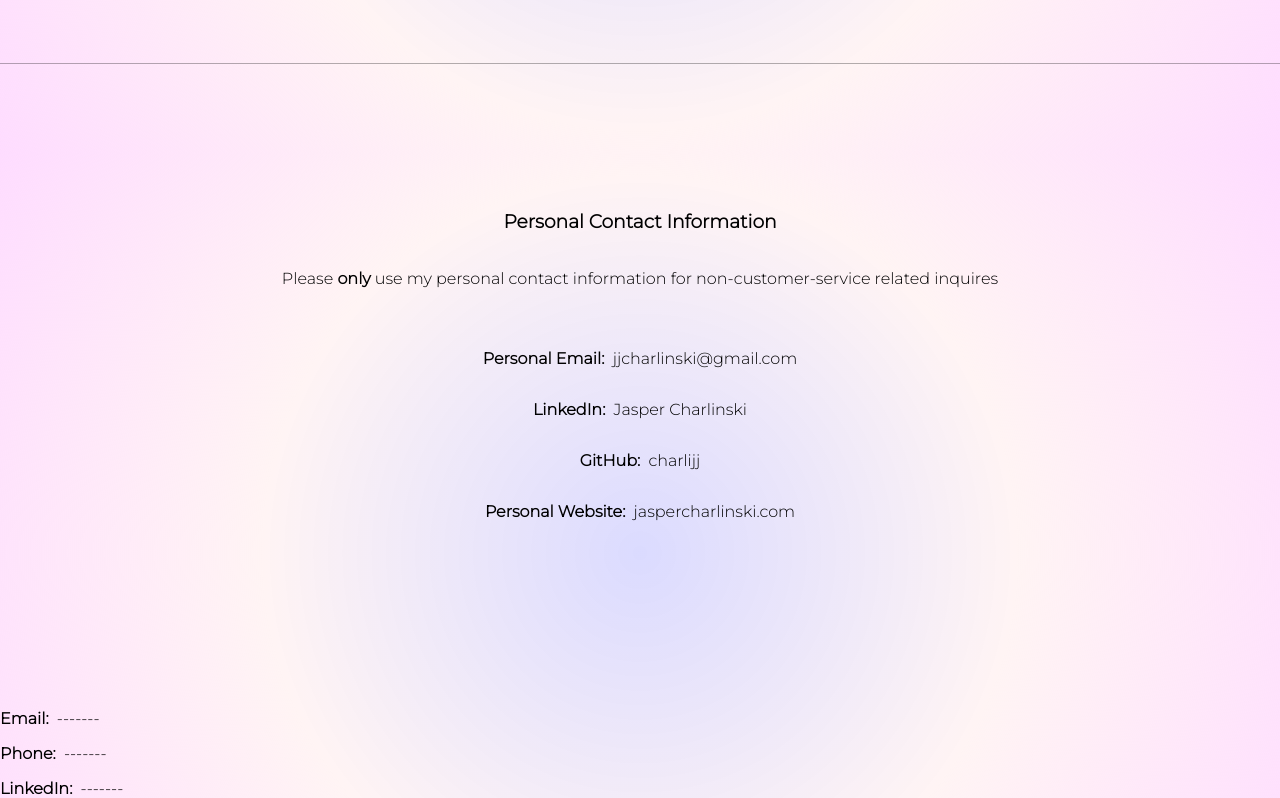
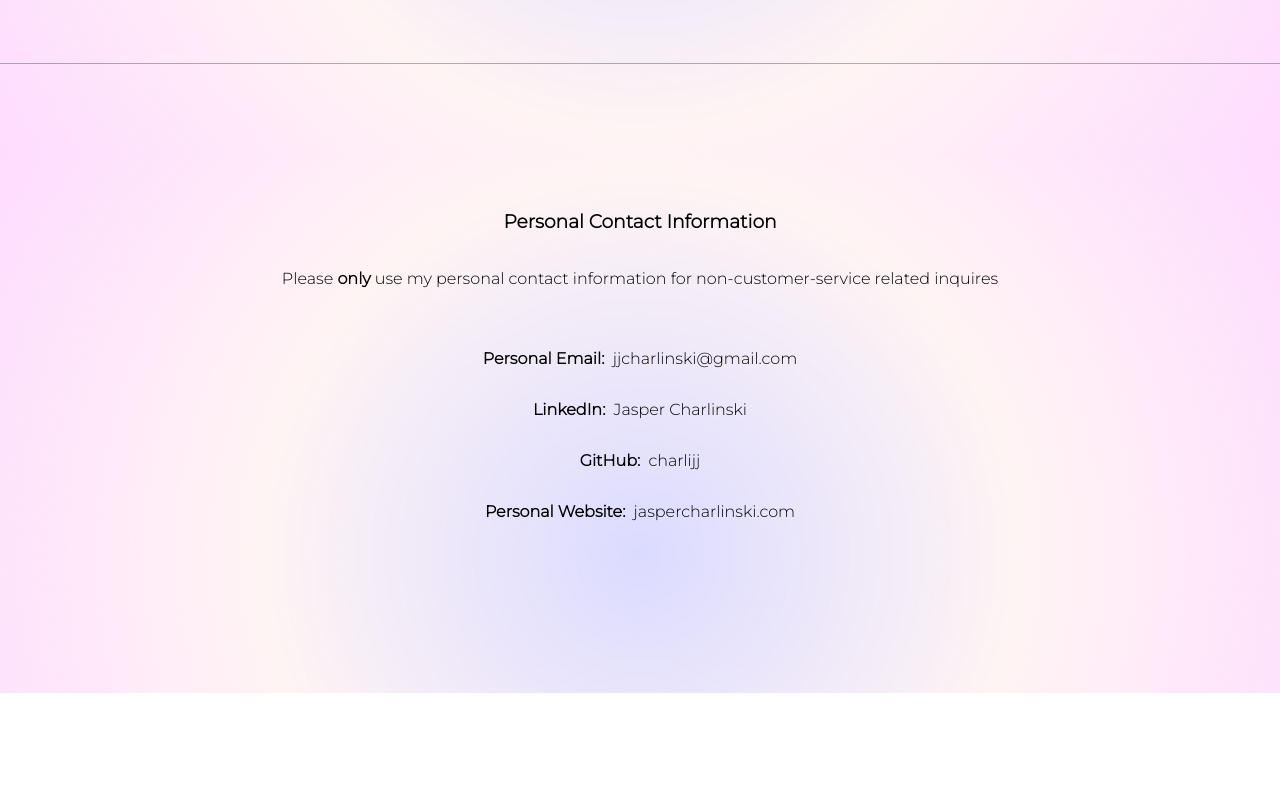
Before and after one commit to jjwebdesign/JJ-Web-Design, a plain HTML site: page contact.html in a window 1280 px wide. Shown: the part 647-1445 px from the top of the page. After the commit the page ends 1340 px from the top, so only its background shows below. Drawn offline with nearby package versions, Linux system fonts and the light colour scheme.

Commit message:
Formatting changes to contact page

```diff
--- a/contact.html
+++ b/contact.html
@@ -171,14 +171,13 @@ JJWebDesign
 
  <body onscroll="navBarChange()">
 
-    <div id ="top"></div>
-
     <div id="navBar">
         <a href="index.html" style="border-right: 0;">Home</a>
         <a href="order.html" style="border-right: 0;">Order</a>
         <a href="$">Contact</a>
     </div>
 
+    <div id ="top"></div>
     <h1 class="header" style="margin: 2% 0;">Contact</h1>
     <hr>
     <div class="contactInfoContainer">
@@ -202,14 +201,6 @@ JJWebDesign
 
     </div>
 
-    <div id="footer">
-        <div class="footerContents">
-            <p class="footerContentsItem"><strong>Email: &nbsp;</strong>-------</p>
-            <p class="footerContentsItem"><strong>Phone: &nbsp;</strong>-------</p>
-            <p class="footerContentsItem"><strong>LinkedIn: &nbsp;</strong>-------</p>
-        </div>
-    </div>
-
     <script src="script/inquiryScript.js"></script>
     <script src="script/navBarScript.js"></script>
 
```
